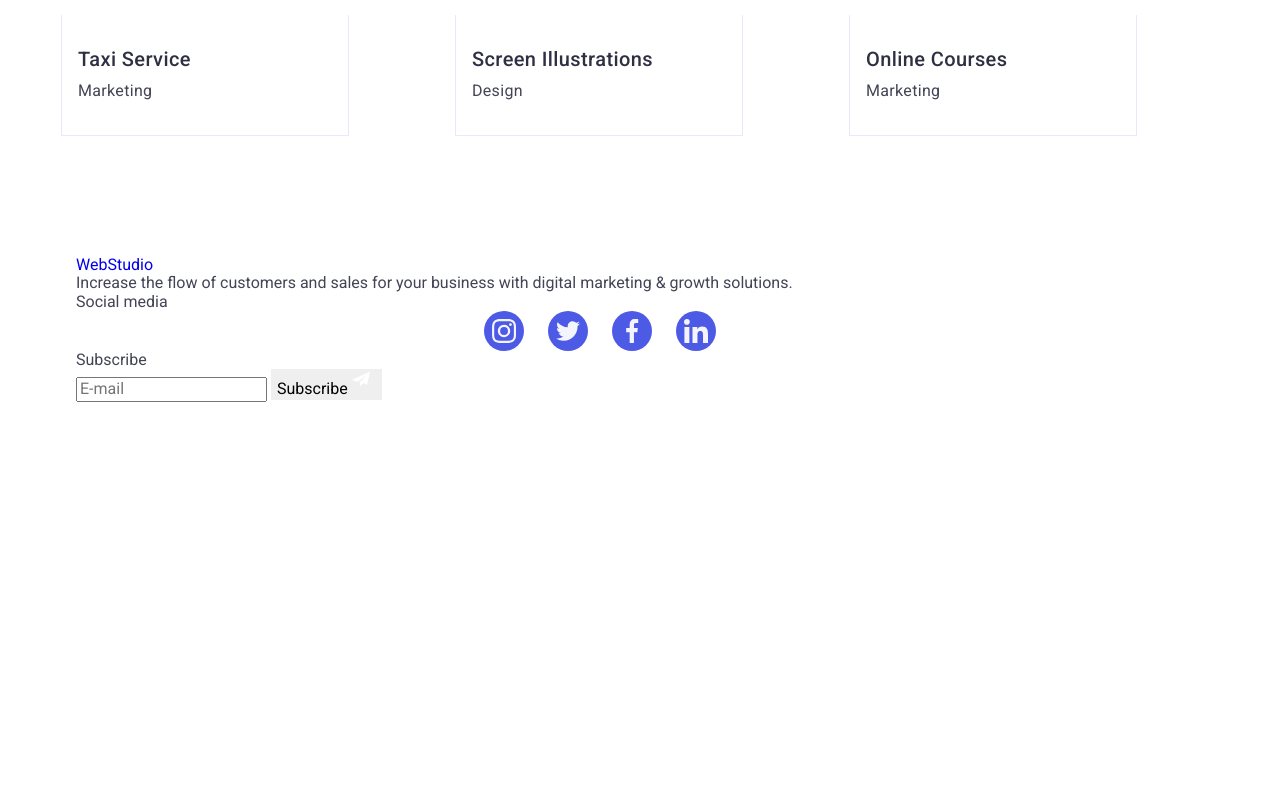
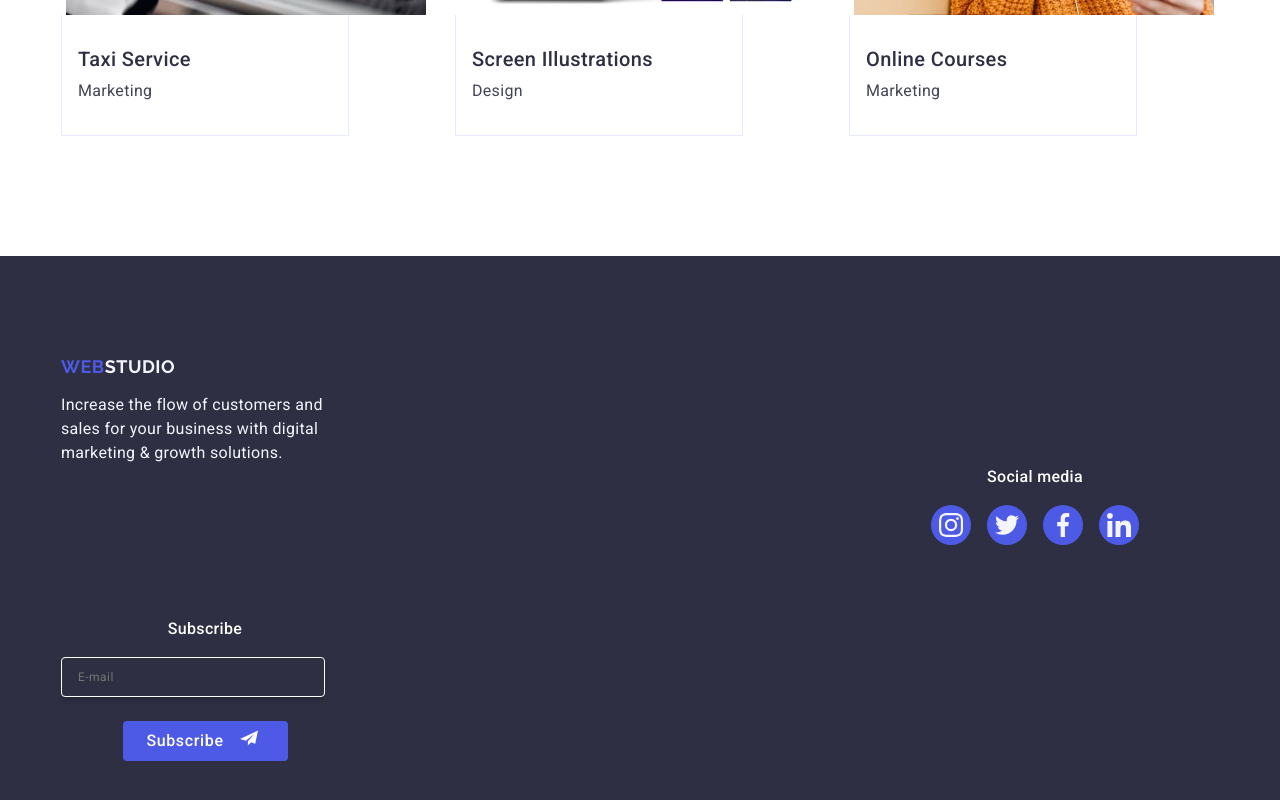
Before and after one commit to AlexSandr90/goit-markup-hw-06, a plain HTML site: page index.html in a window 1280 px wide. Shown: the part 2926-3726 px from the top of the page. Before the commit the page ends 3328 px from the top, so only its background shows below. Drawn offline with nearby package versions, Linux system fonts and the light colour scheme.

Commit message:
added styles to footer and header for mobile

```diff
--- a/css/media.css
+++ b/css/media.css
@@ -20,7 +20,6 @@
         display: flex;
         width: 100%;
         max-width: 1158px;
-        justify-content: space-between;
     }
 
 
@@ -40,20 +39,7 @@
 
 
     .header-logo {
-        display: flex;
-        align-items: center;
-        font-family: 'Raleway', sans-serif;
-        font-size: 18px;
-        font-weight: 700;
-        line-height: 1.17em;
-        letter-spacing: 0.03em;
-        text-transform: uppercase;
-        color: #4D5AE5;
         margin-right: 76px;
-    }
-
-    .header-logo span {
-        color: #2E2F42;
     }
 
     .header-menu {
@@ -230,6 +216,10 @@
         flex-direction: row;
     }
 
+    .portfolio-item-container {
+        max-width: 288px;
+    }
+
     .portfolio-item {
         width: calc((100% - 48px) / 3);
         cursor: pointer;
@@ -241,56 +231,15 @@
     }
 
     .item-img-block {
-        position: relative;
         width: 360px;
         height: 300px;
-        margin: 0 auto;
-        overflow: hidden;
     }
 
-    .portfolio-overlay {
-        position: absolute;
-        top: 0;
-        left: 0;
-        width: 100%;
-        height: 100%;
-        background: #4D5AE5;
-        transform: translateY(100%);
-        transition: transform 250ms cubic-bezier(0.4, 0, 0.2, 1);
-        padding: 40px 32px;
-
-        color: #F4F4FD;
-        font-size: 16px;
-        font-weight: 400;
-        line-height: 1.5em;
-        letter-spacing: 0.02em;
+    .portfolio-item-img {
+        max-width: 360px;
+        height: 300px;
     }
 
-    .portfolio-item:hover .portfolio-overlay {
-        transform: translateY(0%);
-    }
-
-    .portfolio-item-container {
-        width: 100%;
-        padding: 32px 16px;
-        border: 1px solid #e7e9fc;
-        border-top: none;
-    }
-
-    .portfolio-item-header {
-        color: #2E2F42;
-        font-size: 20px;
-        font-weight: 500;
-        line-height: 1.2em;
-        letter-spacing: 0.02em;
-        margin-bottom: 8px;
-    }
-
-    .portfolio-item-text {
-        font-size: 16px;
-        line-height: 1.5em;
-        letter-spacing: 0.02em;
-    }
 
     /*? =============== FOOTER =============== */
 
@@ -298,8 +247,7 @@
         margin-right: 80px;
     }
 
-    /* .footer {
-        background-color: #2E2F42;
+    .footer {
         padding: 100px 0;
     }
 
@@ -311,18 +259,11 @@
     .footer-logo-block {
         display: block;
         margin-right: 120px;
+        margin-bottom: 0;
     }
 
     .footer-logo {
         display: inline-block;
-        font-family: 'Raleway', sans-serif;
-        font-size: 18px;
-        font-weight: 700;
-        line-height: 1.17em;
-        letter-spacing: 0.03em;
-        text-transform: uppercase;
-        color: #4D5AE5;
-        margin-bottom: 16px;
     }
 
     .footer-logo-span {
@@ -389,26 +330,13 @@
     }
 
     .subscribe-form-btn {
-        display: flex;
-        justify-content: center;
-        align-items: center;
-        font-family: Roboto, sans-serif;
         min-width: 165px;
         height: 40px;
-        font-size: 16px;
-        font-weight: 500;
-        line-height: 1.5;
-        letter-spacing: 0.04em;
-        color: #ffffff;
-        cursor: pointer;
-        background-color: #4D5AE5;
-        border: none;
-        border-radius: 4px;
     }
 
     .form-btn-img {
         margin-left: 16px;
-    } */
+    }
 
     /*! ================= Modal form ================= */
 
--- a/css/styles.css
+++ b/css/styles.css
@@ -91,6 +91,26 @@ body {
     align-items: center;
     border-bottom: 1px solid #e7e9fc;
     box-shadow: 0px 2px 1px rgba(46, 47, 66, 0.08), 0px 1px 1px rgba(46, 47, 66, 0.16), 0px 1px 6px rgba(46, 47, 66, 0.08);
+}
+
+.header-menu, .address-section {
+    display: none;
+}
+
+.header-logo {
+    display: flex;
+    align-items: center;
+    font-family: 'Raleway', sans-serif;
+    font-size: 18px;
+    font-weight: 700;
+    line-height: 1.17em;
+    letter-spacing: 0.03em;
+    text-transform: uppercase;
+    color: #4D5AE5;
+}
+
+.header-logo span {
+    color: #2E2F42;
 }
 
 /** ============= Superman Section ======== */
@@ -323,7 +343,6 @@ body {
 }
 
 .item-img-block {
-    display: block;
     position: relative;
     width: 288px;
     height: 280px;
@@ -335,6 +354,8 @@ body {
     display: block;
     width: 100%;
     max-width: 288px;
+    height: 280px;
+
 }
 
 .portfolio-overlay {
@@ -377,6 +398,136 @@ body {
 
 /*? =============== FOOTER =============== */
 
+.footer {
+    background-color: #2E2F42;
+    padding: 100px 0;
+}
+
+.footer-container {
+    display: flex;
+    flex-direction: column;
+    align-items: baseline;
+    padding: 0;
+    width: 100%;
+}
+
+.footer-logo-block {
+    display: flex;
+    flex-direction: column;
+    margin-bottom: 72px;
+}
+
+.footer-logo {
+    display: flex;
+    align-self: center;
+    font-family: 'Raleway', sans-serif;
+    font-size: 18px;
+    font-weight: 700;
+    line-height: 1.17em;
+    letter-spacing: 0.03em;
+    text-transform: uppercase;
+    color: #4D5AE5;
+    margin-bottom: 16px;
+}
+
+.footer-logo-span {
+    color: #F4F4FD;
+}
+
+.footer-text {
+    color: #F4F4FD;
+    font-size: 16px;
+    font-weight: 400;
+    line-height: 1.5em;
+    width: 264px;
+    letter-spacing: 0.02em;
+}
+
 .social-block {
-    margin-right: 80px;
+    display: flex;
+    flex-direction: column;
+    align-items: center;
+    margin: 0 auto 72px;
 }
+
+.social-header-text {
+    color: #FFF;
+    font-size: 16px;
+    font-weight: 500;
+    line-height: 1.5em;
+    letter-spacing: 0.02em;
+    margin-bottom: 16px;
+}
+
+.social-section-footer {
+    gap: 16px;
+}
+
+.footer-social-link:hover,
+.footer-social-link:focus {
+    background-color: #31d0aa;
+}
+
+.subscribe-block {
+    width: 100%;
+    max-width: 288px;
+}
+
+.subscribe-header-text {
+    text-align: center;
+    margin-bottom: 16px;
+    font-weight: 500;
+    font-size: 16px;
+    line-height: 1.5;
+    letter-spacing: 0.02em;
+    color: #ffffff;
+}
+
+.subscribe-form {
+    display: flex;
+    flex-direction: column;
+    gap: 24px;
+}
+
+.subscribe-form-email {
+    width: 100%;
+}
+
+.form-email-input {
+    /* width: 264px; */
+    width: 100%;
+    max-width: 288px;
+    height: 40px;
+    border: 1px solid #ffffff;
+    background-color: transparent;
+    font-size: 12px;
+    letter-spacing: 0.04em;
+    line-height: 2;
+    padding-left: 16px;
+    box-shadow: 0px 4px 4px rgba(0, 0, 0, 0.15);
+    border-radius: 4px;
+    color: #ffffff;
+}
+
+.subscribe-form-btn {
+    display: flex;
+    justify-content: center;
+    align-items: center;
+    align-self: center;
+    width: 100%;
+    max-width: 165px;
+    height: 40px;
+    font-size: 16px;
+    font-weight: 500;
+    line-height: 1.5;
+    letter-spacing: 0.04em;
+    color: #ffffff;
+    cursor: pointer;
+    background-color: #4D5AE5;
+    border: none;
+    border-radius: 4px;
+}
+
+.form-btn-img {
+    margin-left: 16px;
+}
```
Also changed, not shown: 1 other file.
